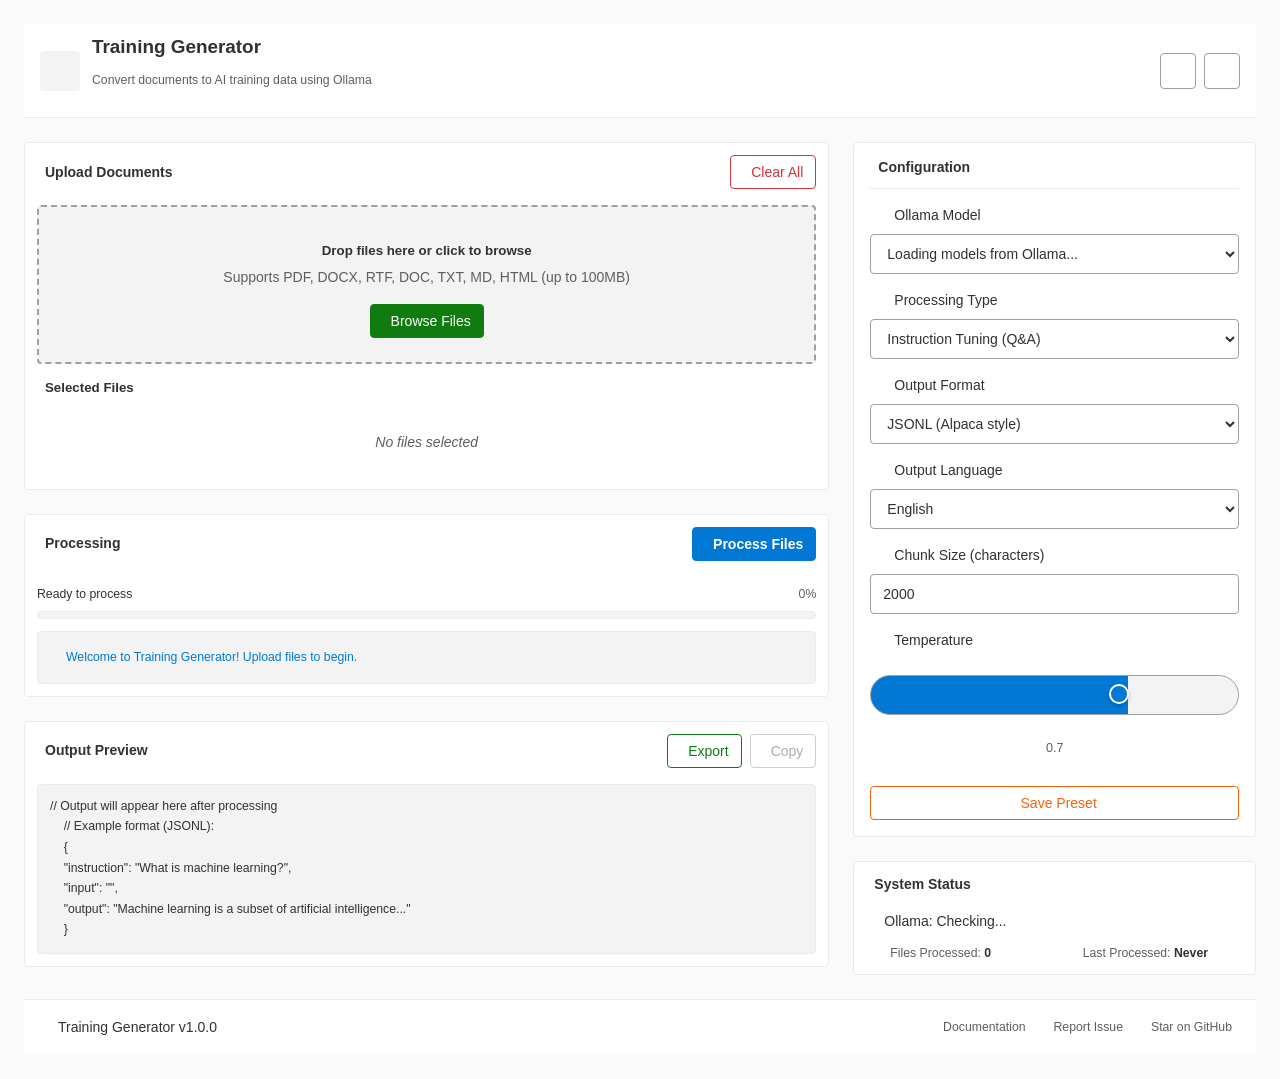
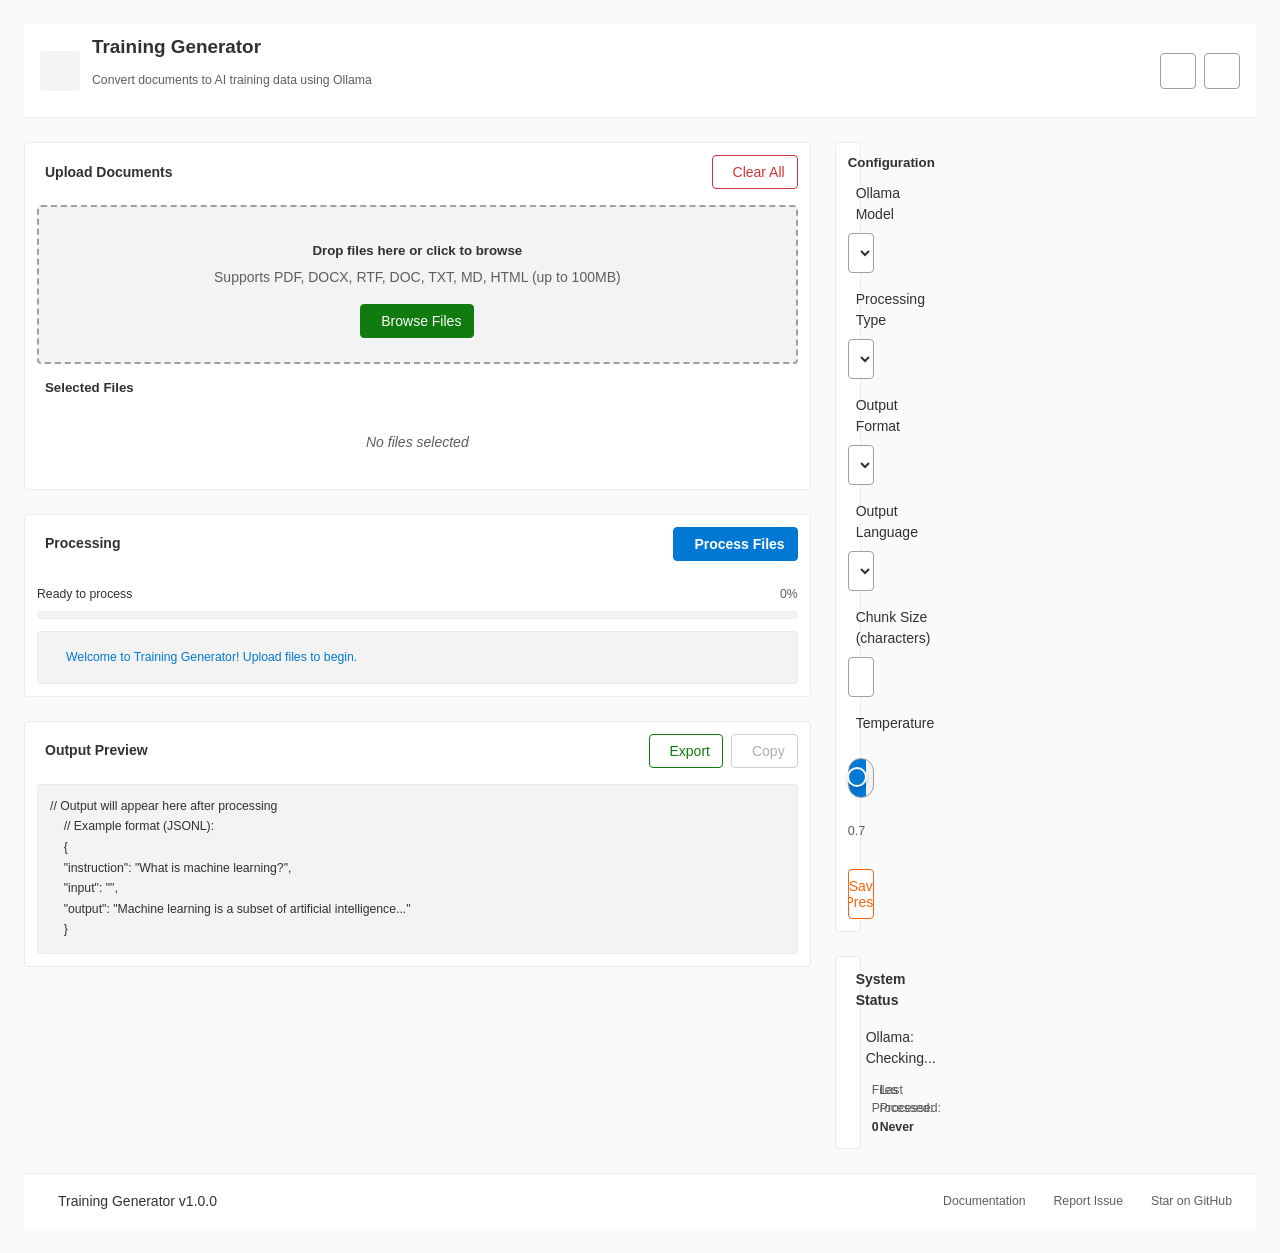

fix(ui): align config panel beside upload UI at same level

--- a/src/styles/main.css
+++ b/src/styles/main.css
@@ -389,7 +389,7 @@ html[data-platform="windows"] .app-container{
 }
 @media (min-width:1024px){
     .content-grid{
-        grid-template-columns:2fr 1fr;
+        grid-template-columns:2fr 4px 1fr;
     }
 }
 .left-column,.right-column{
@@ -641,17 +641,13 @@ html[data-platform="windows"] .app-container{
 .config-panel{
     background:var(--surface-color);
     border-radius:var(--radius-medium);
-    padding:var(--spacing-lg);
+    padding:var(--spacing-md);
     border:1px solid var(--border-color);
 }
-.config-panel>h3{
+.config-panel .card-header{
     margin-bottom:var(--spacing-lg);
     padding-bottom:var(--spacing-md);
     border-bottom:1px solid var(--border-color);
-    display:flex;
-    align-items:center;
-    gap:var(--spacing-sm);
-    font-size:1rem;
 }
 .range-value{
     text-align:center;
